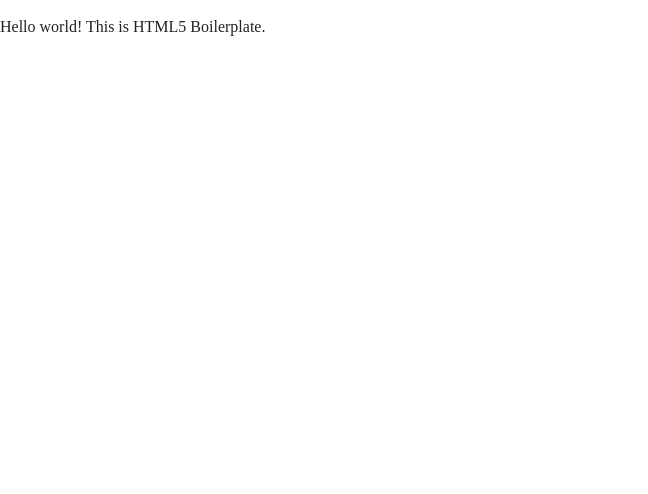
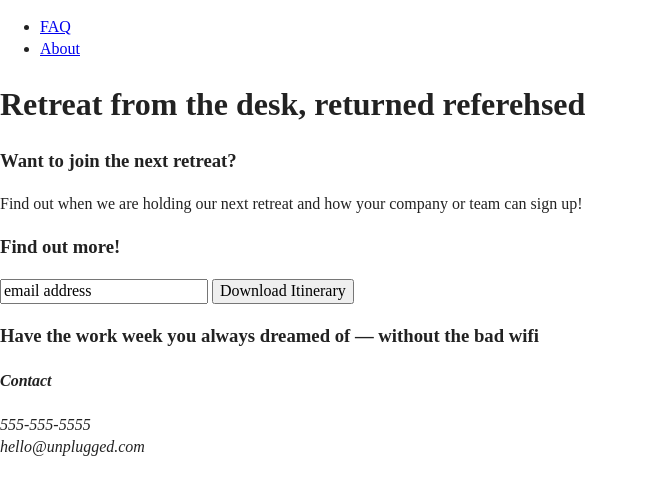
Before and after one commit to edev87/unplugged-retreat-2, a website built with Parcel: page index.html in a window 1280 px wide. Shown: the whole page, without its empty margins (0-648 px from the left). Built offline with nearby package versions, Linux system fonts and the light colour scheme.

Commit message:
Added more content to homepage, base content that is more detailed

```diff
--- a/index.html
+++ b/index.html
@@ -23,9 +23,83 @@
 </head>
 
 <body>
+<!-- HEADER-->
+<header>
+<div class="content-wrapper">
+  <a href="#" alt="unplugged logo"></a>
+  <div class="header-divider"></div>
+  <nav>
+    <ul>
+      <li><a href="faq/index.html" target="_blank">FAQ</a></li>
+      <li><a href="about/index.html" target="_blank">About</a></li>
+    </ul>
+  </nav>
+</div>
+</header>
+<!-- HEADER-->
 
-  <!-- Add your site or application content here -->
-  <p>Hello world! This is HTML5 Boilerplate.</p>
+<main>
+  <section class="hero-area">
+    <div class="content-wrapper">
+      <h1>Retreat from the desk, returned referehsed</h1>
+    </div>
+  </section>
+
+  <aside>
+    <div class="content-wrapper">
+      <div class="form-descritpion">
+        <h3> Want to join the next retreat?</h3>
+        <p>Find out when we are holding our next retreat and how your company
+          or team can sign up!
+        </p>
+      </div>
+      <div class="form">
+      <h3>Find out more!</h3>
+      <input type="text" name="name" value="email address">
+      <input type="button" value="Download Itinerary">
+      </div>
+    </div><!-- aside content wrapper ends-->
+  </aside>
+
+  <section>
+    <div class="content-wrapper">
+      <h3>Have the work week you always dreamed of — without the bad wifi</h3>
+    </div>
+  </section>
+</main> <!-- main wrapper ends-->
+
+<footer>
+<div class="content-wrapper">
+  <div class="footer-content">
+
+      <address class="contact">
+          <h4>Contact</h4>
+          <p>
+            555-555-5555<br>
+            hello@unplugged.com
+          </p>
+
+      </address>
+
+    <div class="social">
+      <div class="social-icons">
+        <p><a href="https://www.facebook.com/yoursite" target="_blank"></a></p>
+      </div>
+      <div class="social-icons">
+          <p><a href="https://www.facebook.com/yoursite" target="_blank"></a></p>
+        </div>
+        <div class="social-icons">
+            <p><a href="https://www.facebook.com/yoursite" target="_blank"></a></p>
+          </div>
+    </div>
+  </div>
+</div> <!-- footer content-wrapper wends-->
+<div class="copyright">
+
+</div>
+</footer>
+
+
   <script src="js/vendor/modernizr-3.11.2.min.js"></script>
   <script src="js/plugins.js"></script>
   <script src="js/main.js"></script>
```
Also changed, not shown: css/abiout/index.html (+5 -5 lines), faqs/index.html (+1 -2 lines).
